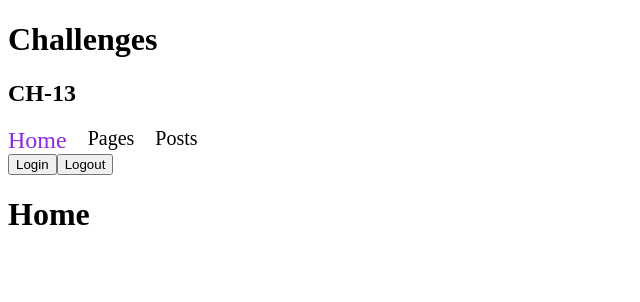
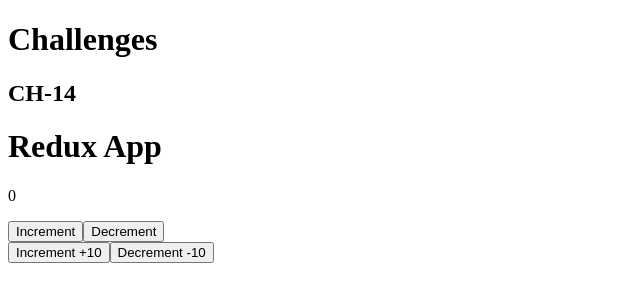
Before and after one commit to nicksiuxs/Challenges, a React (Vite) app in the folder React/: page / in a window 1280 px wide. Shown: the top 302 px of the page, without its empty margins (0-640 px from the left). Built offline with nearby package versions, Linux system fonts and the light colour scheme.

Commit message:
ch-14: add challenge 14

```diff
--- a/React/package.json
+++ b/React/package.json
@@ -9,9 +9,11 @@
     "preview": "vite preview"
   },
   "dependencies": {
+    "@reduxjs/toolkit": "^1.9.5",
     "prop-types": "^15.8.1",
     "react": "^18.2.0",
     "react-dom": "^18.2.0",
+    "react-redux": "^8.0.5",
     "react-router-dom": "^6.10.0"
   },
   "devDependencies": {
--- a/React/src/App.jsx
+++ b/React/src/App.jsx
@@ -1,13 +1,12 @@
-import NavigationApp from "./components/NavigationApp/NavigationApp"
-import TodoApp from "./components/TodoApp/TodoApp"
+import ReduxApp from "./components/ReduxApp/ReduxApp"
 
 function App() {
 
   return (
     <div>
       <h1>Challenges</h1>
-      <h2>CH-13</h2>
-      <NavigationApp />
+      <h2>CH-14</h2>
+      <ReduxApp />
     </div>
   )
 }
--- /dev/null
+++ b/React/src/components/ReduxApp/ReduxApp.jsx
@@ -0,0 +1,40 @@
+import React from 'react'
+import { Provider, useDispatch, useSelector } from "react-redux";
+import store from './store/store';
+import { increment, decrement, incrementByValue, decrementByValue } from './slices/counterSlice';
+
+const ReduxApp = () => {
+    return (
+        <Provider store={store}>
+            <App />
+        </Provider>
+    )
+}
+
+const App = () => {
+    const { counter } = useSelector(state => state.counter);
+    const dispatch = useDispatch()
+
+    const handleIncrement = () => { dispatch(increment()) }
+    const handelDecrement = () => { dispatch(decrement()) }
+
+    const handleIncrementBy = () => { dispatch(incrementByValue(10)) }
+    const handelDecrementBy = () => { dispatch(decrementByValue(10)) }
+
+    return (
+        <div>
+            <h1>Redux App</h1>
+            <p>{counter}</p>
+            <div>
+                <button onClick={handleIncrement}>Increment</button>
+                <button onClick={handelDecrement}>Decrement</button>
+            </div>
+            <div>
+                <button onClick={handleIncrementBy}>Increment +10</button>
+                <button onClick={handelDecrementBy}>Decrement -10</button>
+            </div>
+        </div>
+    )
+}
+
+export default ReduxApp
--- /dev/null
+++ b/React/src/components/ReduxApp/slices/counterSlice.js
@@ -0,0 +1,26 @@
+import { createSlice } from "@reduxjs/toolkit";
+
+const initialState = {
+    counter: 0
+}
+
+export const counterSlice = createSlice({
+    name: "counter",
+    initialState,
+    reducers: {
+        increment: (state) => {
+            state.counter += 1
+        },
+        decrement: (state) => {
+            state.counter -= 1;
+        },
+        incrementByValue: (state, action) => {
+            state.counter += action.payload
+        },
+        decrementByValue: (state, action) => {
+            state.counter -= action.payload
+        }
+    }
+})
+
+export const { increment, decrement, incrementByValue, decrementByValue } = counterSlice.actions;
--- /dev/null
+++ b/React/src/components/ReduxApp/store/store.js
@@ -0,0 +1,10 @@
+import { configureStore } from "@reduxjs/toolkit";
+import { counterSlice } from "../slices/counterSlice";
+
+const store = configureStore({
+    reducer: {
+        counter: counterSlice.reducer
+    }
+})
+
+export default store
```
Also changed, not shown: 1 other file (tests, documents, lock files or other folders).
